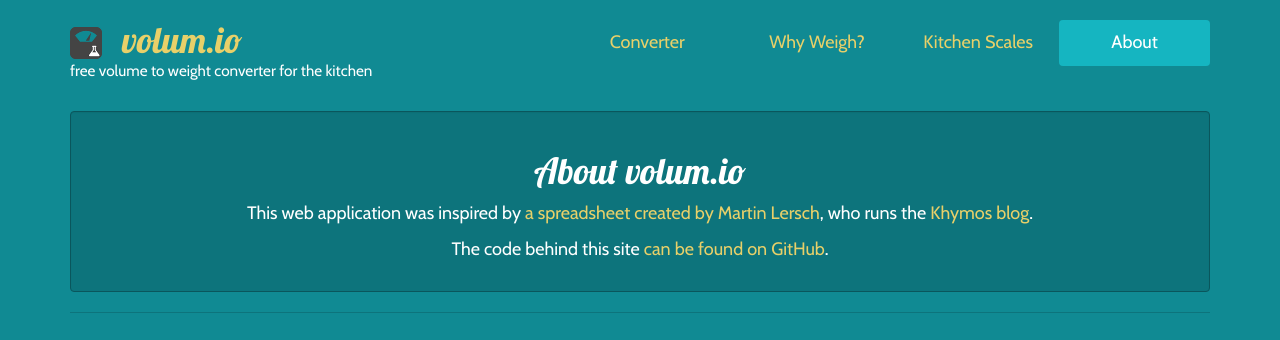
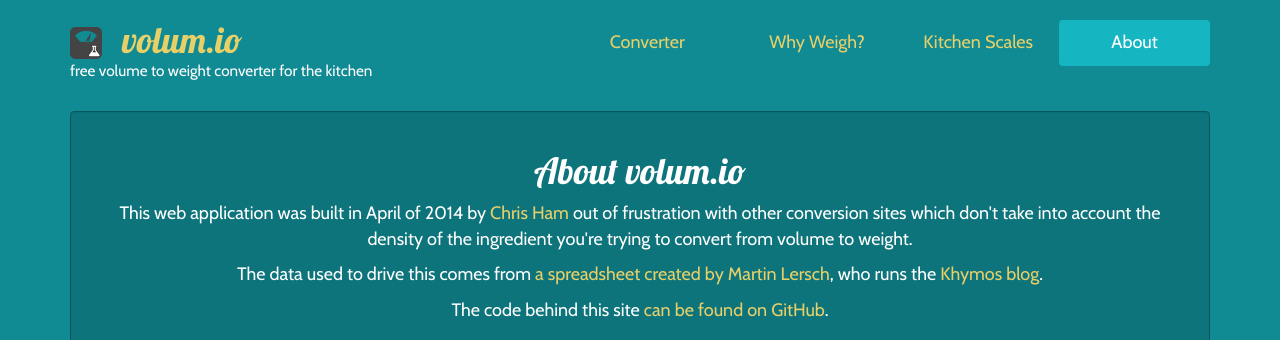
Before and after one commit to greenham/volume2weight, a PHP site: page /about in a window 1280 px wide. Shown: the top 340 px of the page. Run offline with PHP 8.4, Linux system fonts and the light colour scheme; data comes from the database, SQL or seed files in the repository.

Commit message:
update about page with author

```diff
--- a/app/views/pages/about.php
+++ b/app/views/pages/about.php
@@ -2,7 +2,11 @@
     <h1>About <?= $config['brand_name']; ?></h1>
 
     <p>
-        This web application was inspired by
+        This web application was built in April of 2014 by <a href="https://www.linkedin.com/in/chrisham">Chris Ham</a> out of frustration with other conversion sites which don't take into account the density of the ingredient you're trying to convert from volume to weight.
+    </p>
+
+    <p>
+        The data used to drive this comes from
         <a href="http://blog.khymos.org/2014/01/23/volume-to-weight-calculator-for-the-kitchen/" target="_blank">a spreadsheet created by Martin Lersch</a>,
         who runs the <a href="http://blog.khymos.org/"  target="_blank">Khymos blog</a>.
     </p>
```
